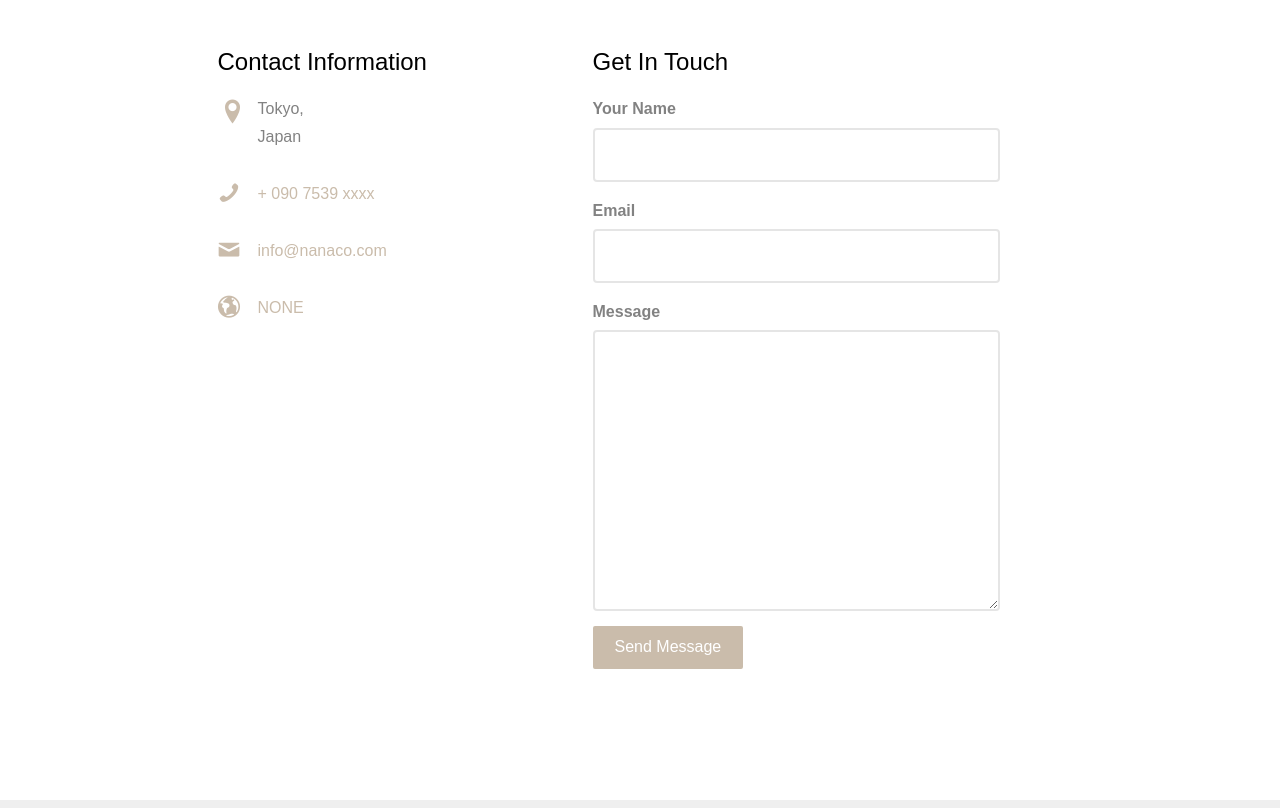
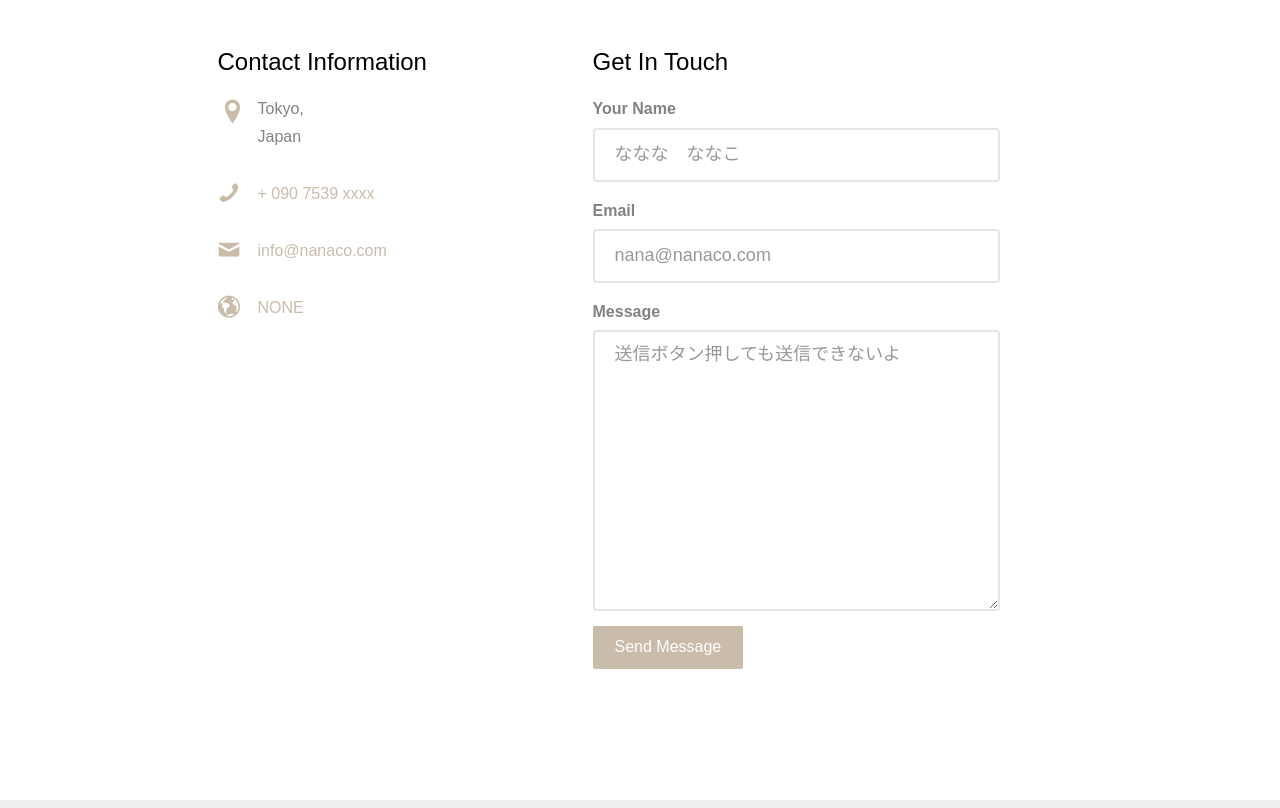
Before and after one commit to sumiyama/nanaco, a plain HTML site: page contact.html in a window 1280 px wide. Shown: the part 380-1188 px from the top of the page. Drawn offline with Linux system fonts and the light colour scheme; files whose address does not match are found by name.

Commit message:
Add files via upload

```diff
--- a/contact.html
+++ b/contact.html
@@ -119,7 +119,7 @@
 							<div class="row form-group">
 								<div class="col-md-12">
 									<label for="fname">Your Name</label>
-									<input type="text" id="fname" class="form-control">
+									<input type="text" id="fname" class="form-control" placeholder="ななな　ななこ">
 								</div>
 
 							</div>
@@ -127,14 +127,14 @@
 							<div class="row form-group">
 								<div class="col-md-12">
 									<label for="email">Email</label>
-									<input type="text" id="email" class="form-control">
+									<input type="text" id="email" class="form-control" placeholder="nana@nanaco.com">
 								</div>
 							</div>
 
 							<div class="row form-group">
 								<div class="col-md-12">
 									<label for="message">Message</label>
-									<textarea name="message" id="message" cols="30" rows="10" class="form-control"></textarea>
+									<textarea name="message" id="message" cols="30" rows="10" class="form-control" placeholder="送信ボタン押しても送信できないよ"></textarea>
 								</div>
 							</div>
 							<div class="form-group">
```
Also changed, not shown: portfolio_detail02.html (+1 -1 lines), portfolio_detail03.html (+1 -1 lines), portfolio_detail06.html (+1 -1 lines).
